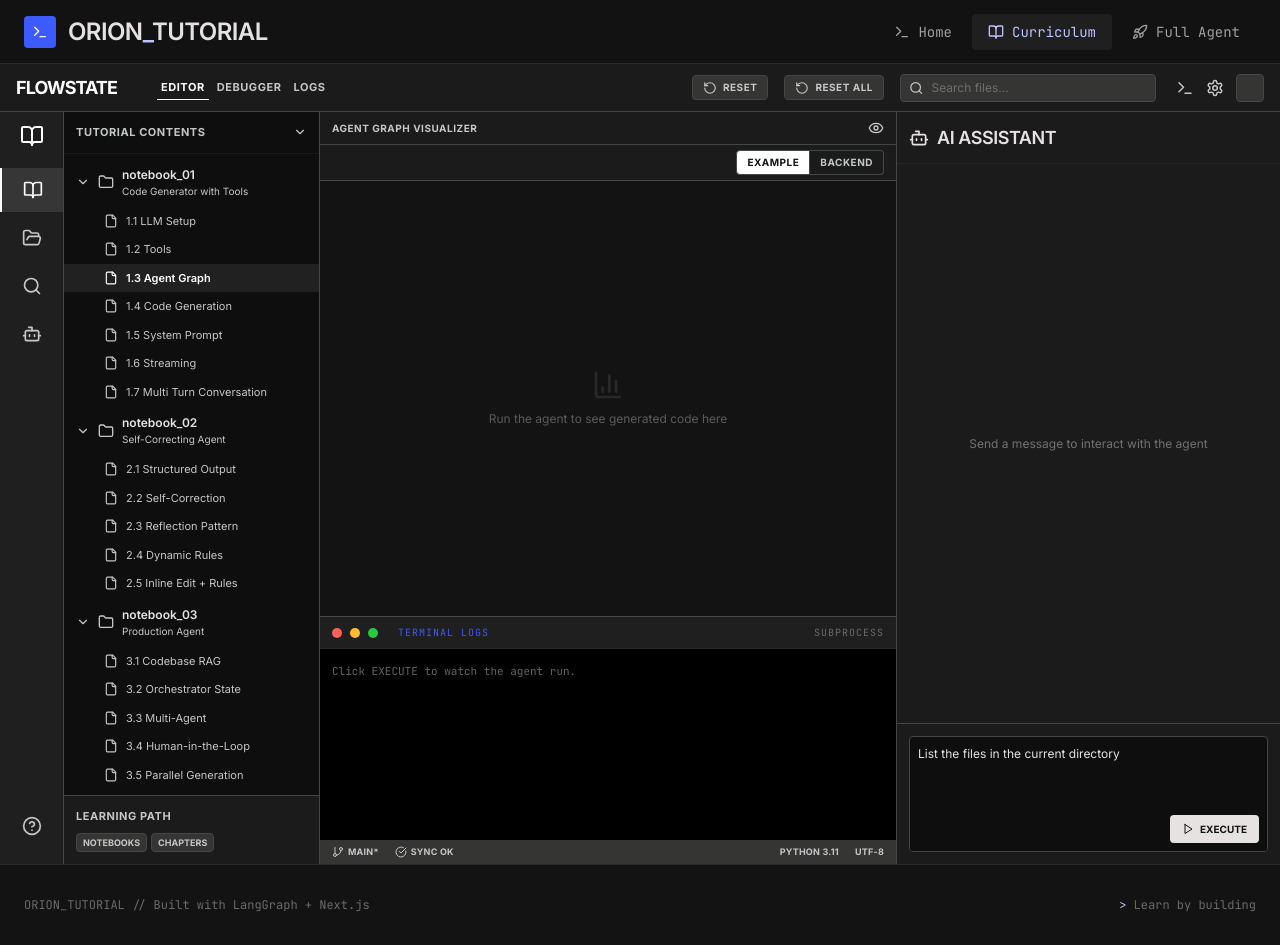
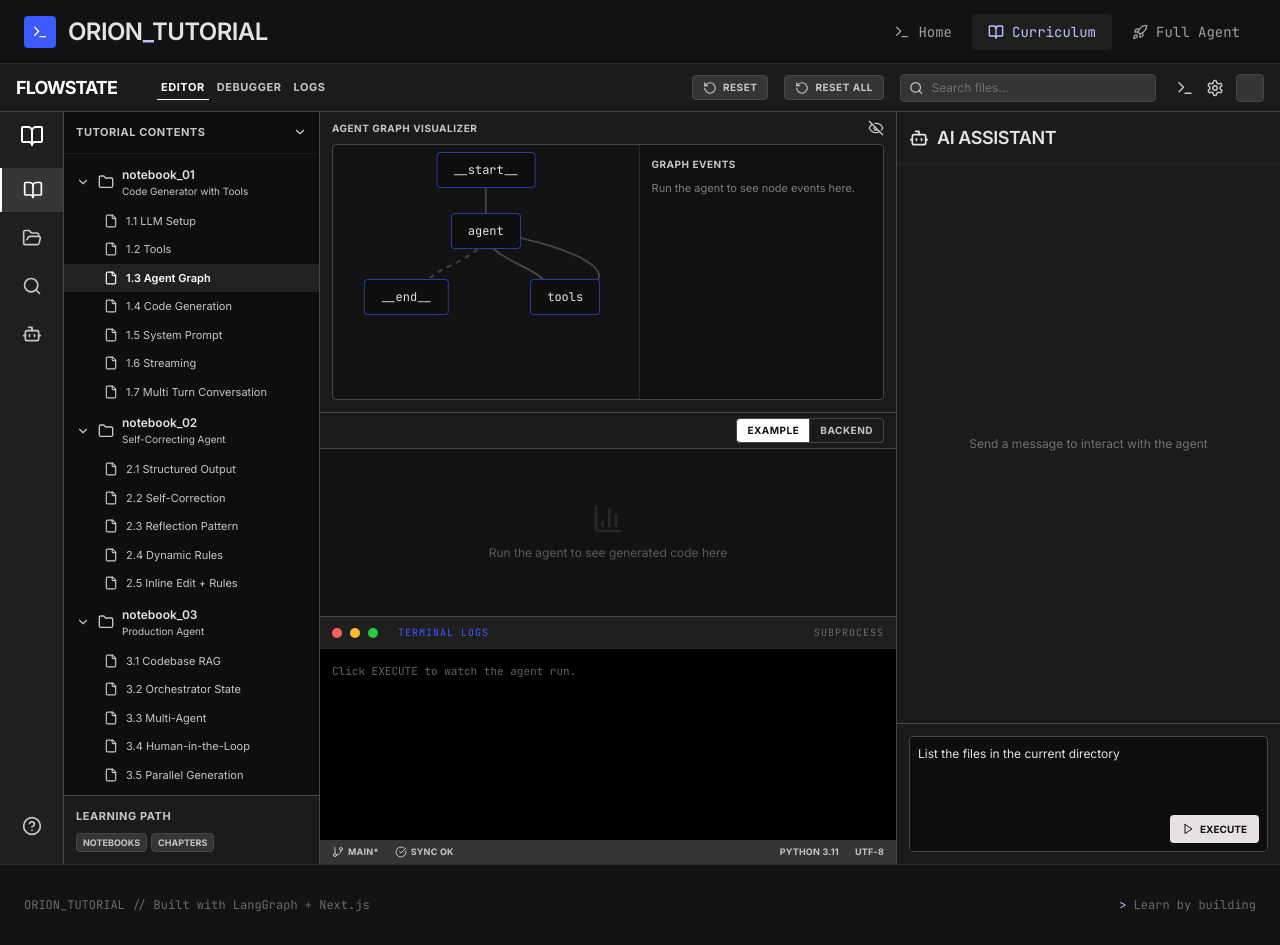
Before and after one commit to ishandutta0098/orion-tutorial, a Next.js app in the folder web/: page /curriculum/agent-graph in a window 1280 px wide. Both pictures are taken after a click on the button "AGENT GRAPH VISUALIZER". Built offline with nearby package versions, Linux system fonts and the light colour scheme.

Commit message:
render dynamic agent graphs

```diff
--- a/web/components/IDE/AgentGraphVisualizer.tsx
+++ b/web/components/IDE/AgentGraphVisualizer.tsx
@@ -1,33 +1,98 @@
 "use client";
 
-import { useEffect, useState } from "react";
+import { useState } from "react";
 import { Eye, EyeOff } from "lucide-react";
+import type { GraphEdgeDef, GraphNodeDef, GraphRunStep } from "@/lib/schema";
 
-type GraphNode = "__start__" | "agent" | "tools" | "__end__";
+type Props = {
+  nodes?: GraphNodeDef[];
+  edges?: GraphEdgeDef[];
+  activeNode?: string | null;
+  steps?: GraphRunStep[];
+};
 
-const ANIMATION_SEQUENCE: GraphNode[] = ["__start__", "agent", "tools", "agent", "__end__"];
-
-const NODES: { id: GraphNode; label: string; position: string }[] = [
-  { id: "__start__", label: "__start__", position: "left-1/2 top-3 -translate-x-1/2" },
-  { id: "agent", label: "agent", position: "left-1/2 top-[86px] -translate-x-1/2" },
-  { id: "tools", label: "tools", position: "right-8 bottom-6" },
-  { id: "__end__", label: "__end__", position: "left-8 bottom-6" },
+const DEFAULT_NODES: GraphNodeDef[] = [
+  { id: "__start__", label: "__start__" },
+  { id: "agent", label: "agent" },
+  { id: "tools", label: "tools" },
+  { id: "__end__", label: "__end__" },
 ];
 
-export function AgentGraphVisualizer({ runKey }: { runKey: number }) {
-  const [visible, setVisible] = useState(true);
-  const [activeNode, setActiveNode] = useState<GraphNode | null>(null);
+const DEFAULT_EDGES: GraphEdgeDef[] = [
+  { from: "__start__", to: "agent" },
+  { from: "agent", to: "tools" },
+  { from: "tools", to: "agent" },
+  { from: "agent", to: "__end__", style: "dashed" },
+];
 
-  useEffect(() => {
-    if (runKey === 0) return;
+function getNodePosition(nodeId: string, nodes: GraphNodeDef[]): { x: number; y: number } {
+  const nodeIds = new Set(nodes.map((node) => node.id));
 
-    const timers = ANIMATION_SEQUENCE.map((node, index) =>
-      window.setTimeout(() => setActiveNode(node), index * 700)
+  if (nodeIds.has("review")) {
+    const reflectionLayout: Record<string, { x: number; y: number }> = {
+      __start__: { x: 50, y: 10 },
+      generate: { x: 36, y: 34 },
+      execute: { x: 36, y: 60 },
+      review: { x: 66, y: 60 },
+      __end__: { x: 50, y: 88 },
+    };
+
+    return reflectionLayout[nodeId] ?? { x: 50, y: 50 };
+  }
+
+  if (nodeIds.has("generate") && nodeIds.has("execute")) {
+    const correctionLayout: Record<string, { x: number; y: number }> = {
+      __start__: { x: 50, y: 10 },
+      generate: { x: 50, y: 34 },
+      execute: { x: 50, y: 60 },
+      __end__: { x: 50, y: 88 },
+    };
+
+    return correctionLayout[nodeId] ?? { x: 50, y: 50 };
+  }
+
+  const agentLayout: Record<string, { x: number; y: number }> = {
+    __start__: { x: 50, y: 10 },
+    agent: { x: 50, y: 34 },
+    tools: { x: 76, y: 60 },
+    __end__: { x: 24, y: 60 },
+  };
+
+  return agentLayout[nodeId] ?? { x: 50, y: 50 };
+}
+
+function getEdgePath(from: { x: number; y: number }, to: { x: number; y: number }): string {
+  if (to.y <= from.y) {
+    const curveOffset = Math.max(16, Math.abs(to.x - from.x) + 12);
+    return `M ${from.x} ${from.y} C ${from.x + curveOffset} ${from.y - 6}, ${to.x + curveOffset} ${to.y + 6}, ${to.x} ${to.y}`;
+  }
+
+  if (Math.abs(from.x - to.x) > 14) {
+    const midY = (from.y + to.y) / 2;
+    return `M ${from.x} ${from.y} C ${from.x} ${midY}, ${to.x} ${midY}, ${to.x} ${to.y}`;
+  }
+
+  return `M ${from.x} ${from.y} L ${to.x} ${to.y}`;
+}
+
+function statusClass(status?: GraphRunStep["status"]) {
+  if (status === "success") return "border-green-400/50 text-green-400";
+  if (status === "error") return "border-red-400/50 text-red-400";
+  if (status === "warning") return "border-yellow-500/50 text-yellow-300";
+  return "border-outline-variant/50 text-ink-variant";
+}
+
+export function AgentGraphVisualizer({
+  nodes = DEFAULT_NODES,
+  edges = DEFAULT_EDGES,
+  activeNode,
+  steps = [],
+}: Props) {
+  const [visible, setVisible] = useState(false);
+  const positions = Object.fromEntries(
+    nodes.map((node) => [node.id, getNodePosition(node.id, nodes)])
   );
-    timers.push(window.setTimeout(() => setActiveNode(null), ANIMATION_SEQUENCE.length * 700));
-
-    return () => timers.forEach(window.clearTimeout);
-  }, [runKey]);
+  const activeStep = steps[steps.length - 1];
 
   return (
     <section className="border-b border-outline-variant bg-surface-container-low">
@@ -35,34 +100,99 @@
         onClick={() => setVisible((current) => !current)}
         className="flex w-full items-center justify-between px-3 py-2 text-left font-headline text-[10px] font-bold uppercase tracking-wider text-ink-variant hover:text-ink"
       >
-        Agent Graph Visualizer
+        <span>Agent Graph Visualizer</span>
+        {activeStep && (
+          <span className="ml-auto mr-3 max-w-[50%] truncate font-body normal-case tracking-normal text-ink-variant">
+            {activeStep.title}
+          </span>
+        )}
         {visible ? <EyeOff className="h-4 w-4" /> : <Eye className="h-4 w-4" />}
       </button>
       {visible && (
-        <div className="relative mx-3 mb-3 h-48 overflow-hidden rounded border border-outline-variant bg-night">
-          <svg className="absolute inset-0 h-full w-full" viewBox="0 0 420 190" aria-hidden="true">
-            <path d="M210 38 L210 78" stroke="currentColor" className="text-outline-variant" fill="none" />
-            <path d="M210 118 L85 145" stroke="currentColor" className="text-outline-variant" fill="none" strokeDasharray="3 3" />
-            <path d="M225 118 L330 145" stroke="currentColor" className="text-outline-variant" fill="none" strokeDasharray="3 3" />
-            <path d="M332 138 C368 94 290 87 247 91" stroke="currentColor" className="text-outline-variant" fill="none" />
+        <div className="mx-3 mb-3 grid h-64 grid-cols-[minmax(0,1fr)_minmax(220px,0.8fr)] overflow-hidden rounded border border-outline-variant bg-night">
+          <div className="relative min-w-0">
+            <svg className="absolute inset-0 h-full w-full" viewBox="0 0 100 100" aria-hidden="true">
+              <defs>
+                <marker id="graph-arrow" markerHeight="6" markerWidth="6" orient="auto" refX="5" refY="3">
+                  <path d="M0,0 L6,3 L0,6 Z" fill="currentColor" />
+                </marker>
+              </defs>
+              {edges.map((edge) => {
+                const from = positions[edge.from];
+                const to = positions[edge.to];
+                if (!from || !to) return null;
+
+                return (
+                  <g key={`${edge.from}-${edge.to}-${edge.label ?? ""}`}>
+                    <path
+                      d={getEdgePath(from, to)}
+                      stroke="currentColor"
+                      strokeWidth="0.7"
+                      className="text-outline-variant"
+                      fill="none"
+                      markerEnd="url(#graph-arrow)"
+                      strokeDasharray={edge.style === "dashed" ? "2 2" : undefined}
+                    />
+                    {edge.label && (
+                      <text
+                        x={(from.x + to.x) / 2}
+                        y={(from.y + to.y) / 2 - 2}
+                        textAnchor="middle"
+                        className="fill-current font-code text-[4px] text-ink-variant"
+                      >
+                        {edge.label}
+                      </text>
+                    )}
+                  </g>
+                );
+              })}
           </svg>
-          {NODES.map((node) => {
+            {nodes.map((node) => {
+              const position = positions[node.id];
               const isActive = activeNode === node.id;
 
               return (
                 <div
                   key={node.id}
-                className={`absolute ${node.position} rounded border px-4 py-2 font-code text-[12px] transition-all duration-300 ${
+                  className={`absolute -translate-x-1/2 -translate-y-1/2 rounded border px-4 py-2 font-code text-[12px] transition-all duration-300 ${
                     isActive
                       ? "border-primary bg-primary/20 text-white shadow-[0_0_24px_rgba(85,99,255,0.35)]"
                       : "border-primary/60 bg-surface-low text-ink"
                   }`}
+                  style={{ left: `${position.x}%`, top: `${position.y}%` }}
                 >
                   {node.label}
                 </div>
               );
             })}
           </div>
+          <div className="border-l border-outline-variant/50 bg-surface-low/50 p-3">
+            <div className="mb-2 font-headline text-[10px] font-bold uppercase tracking-wider text-ink-variant">
+              Graph Events
+            </div>
+            <div className="h-[calc(100%-1.5rem)] space-y-2 overflow-y-auto pr-1">
+              {steps.length === 0 ? (
+                <p className="font-body text-[11px] text-ink-variant/60">
+                  Run the agent to see node events here.
+                </p>
+              ) : (
+                steps.map((step, index) => (
+                  <div
+                    key={`${step.node}-${index}`}
+                    className={`rounded border bg-night/70 p-2 ${statusClass(step.status)}`}
+                  >
+                    <div className="font-headline text-[10px] font-bold uppercase tracking-wider">
+                      {step.node} - {step.title}
+                    </div>
+                    <p className="mt-1 whitespace-pre-wrap font-code text-[10px] leading-4 text-ink">
+                      {step.detail}
+                    </p>
+                  </div>
+                ))
+              )}
+            </div>
+          </div>
+        </div>
       )}
     </section>
   );
```
Lines whose indentation alone changed are shown as unchanged.
